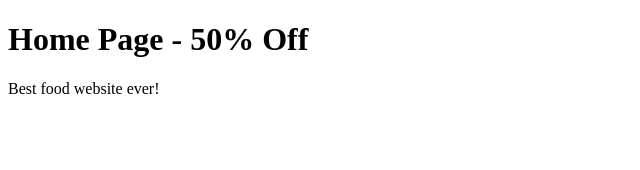
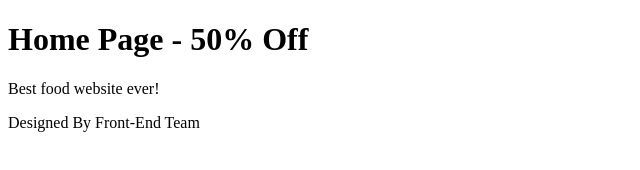
Before and after one commit to RobertMoyoJr/foodmate, a plain HTML site: page index.html in a window 1280 px wide. Shown: the whole page, without its empty margins (0-640 px from the left). Drawn offline with Linux system fonts and the light colour scheme.

Commit message:
+footer index

```diff
--- a/index.html
+++ b/index.html
@@ -8,5 +8,6 @@
   <body>
     <h1>Home Page - 50% Off</h1>
     <p>Best food website ever!</p>
+    <footer>Designed By Front-End Team</footer>
   </body>
 </html>
```
